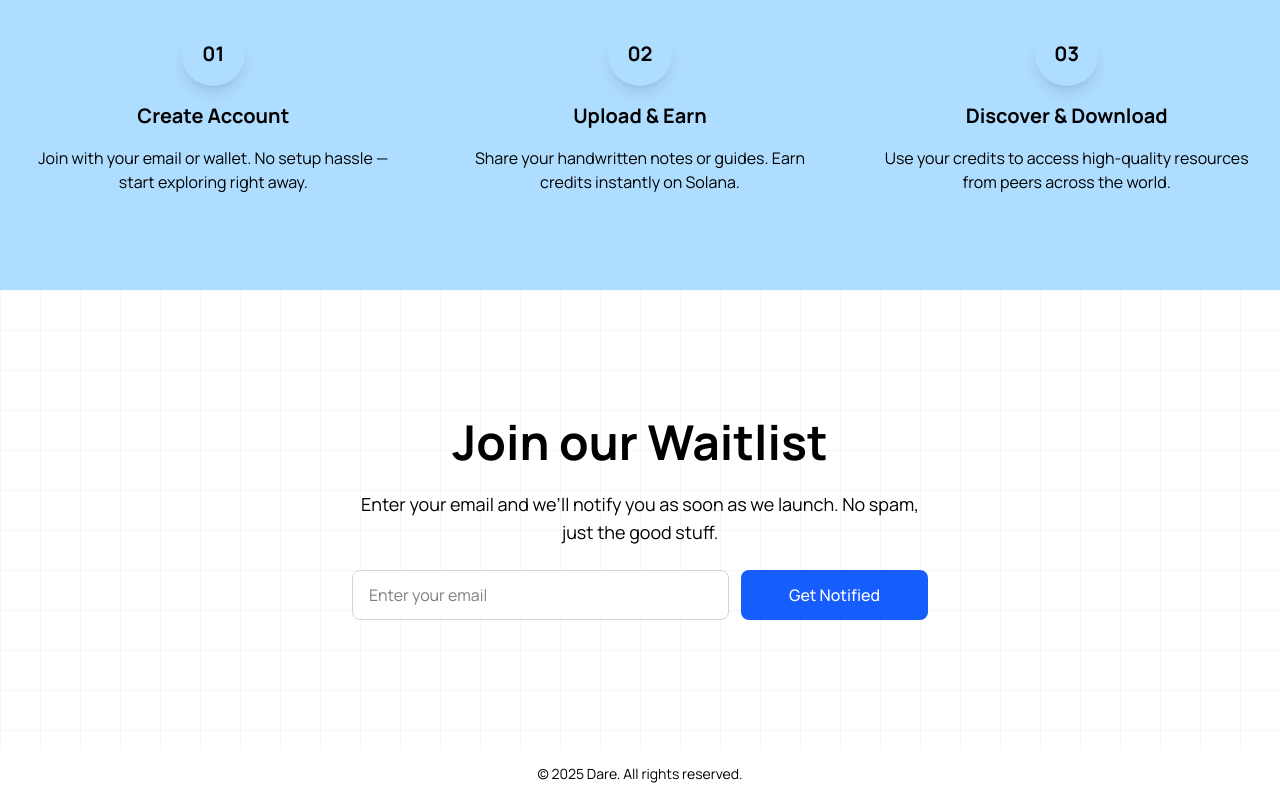
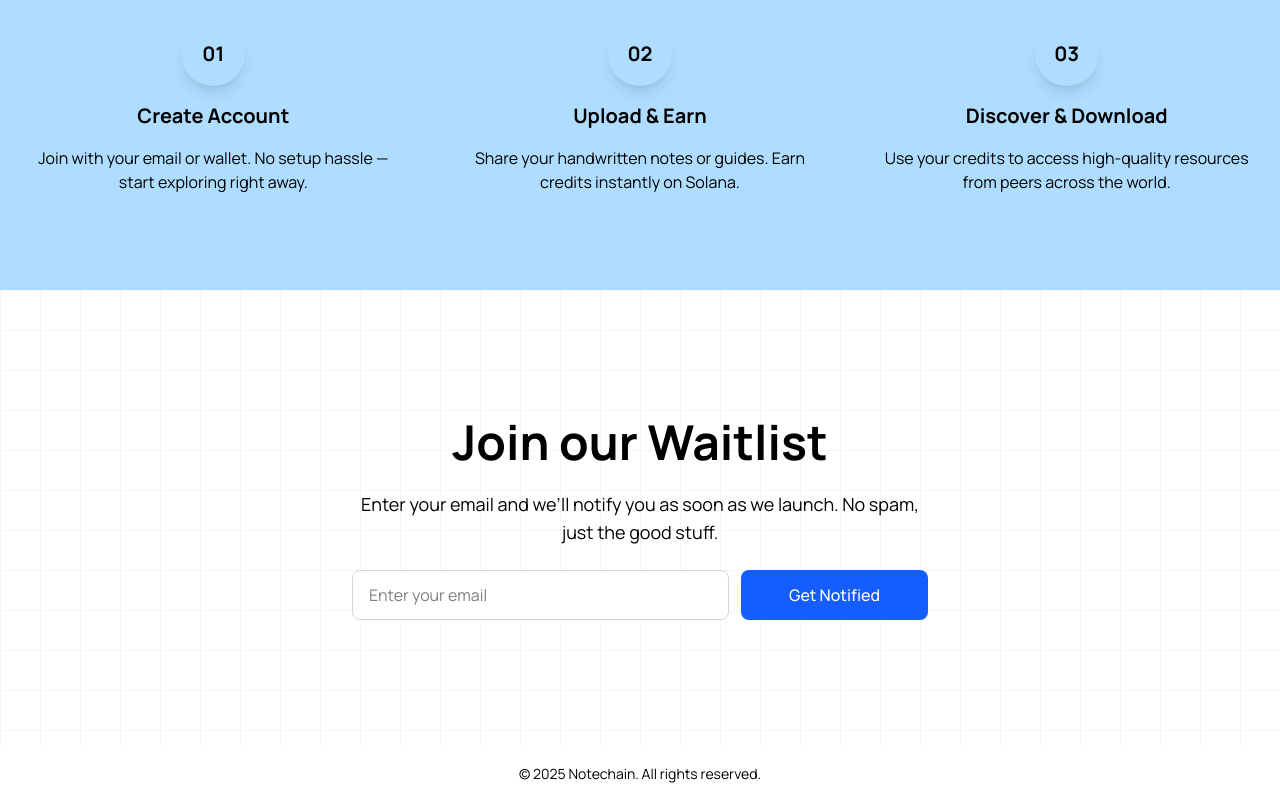
Before and after one commit to priyanshuxkumar/notechain-web, a Next.js app: page / in a window 1280 px wide. Shown: the part 958-1758 px from the top of the page. Built offline with nearby package versions, Linux system fonts and the light colour scheme.

Commit message:
upadte name

```diff
--- a/components/Footer.tsx
+++ b/components/Footer.tsx
@@ -2,7 +2,7 @@ export default function Footer() {
   return (
     <footer className="bg-background/95 backdrop-blur supports-[backdrop-filter]:bg-background/60">
       <p className="text-sm align-middle text-center text-muted-foreground py-4">
-        © {new Date().getFullYear()} Dare. All rights reserved.
+        © {new Date().getFullYear()} Notechain. All rights reserved.
       </p>
     </footer>
   );
```
